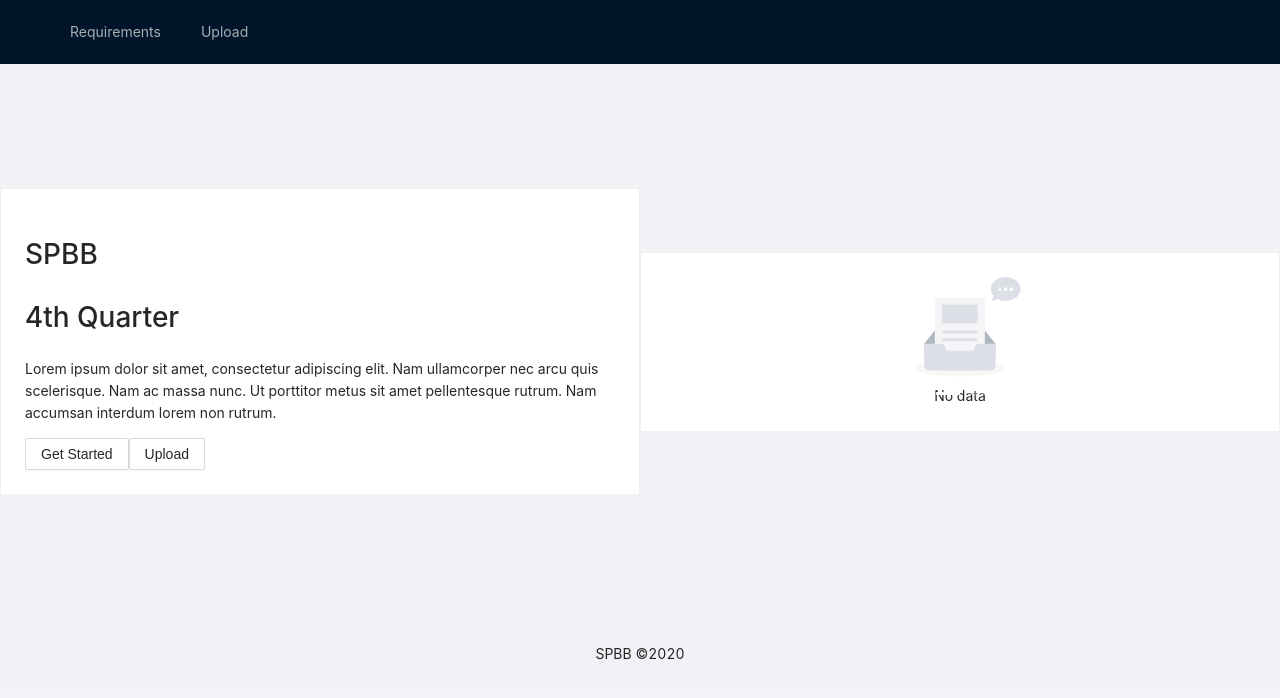
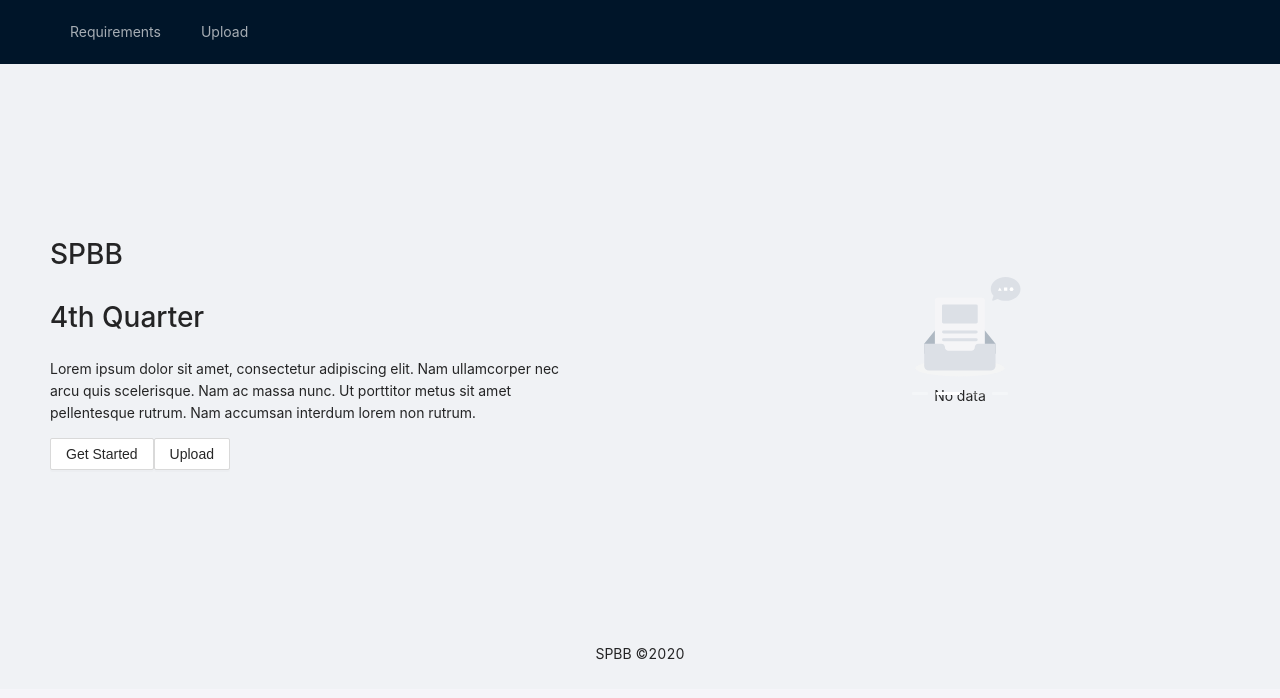
Before and after one commit to mzparulina/spbb, a React (Create React App) app: page / in a window 1280 px wide. Shown: the top 698 px of the page. Built offline with nearby package versions, Linux system fonts and the light colour scheme.

Commit message:
Fix error and warnings

```diff
--- a/src/App.js
+++ b/src/App.js
@@ -1,16 +1,15 @@
 import React from 'react';
-import { BrowserRouter as Router, Switch, Route } from 'react-router-dom';
+import { Router, Switch, Route } from 'react-router-dom';
 import { Layout, Menu } from 'antd';
 
 import routes from './routes';
 import history from './utils/history';
+
 const { Header, Footer } = Layout;
-// import './App.css';
 
 function App() {
   return (
     <Router history={history}>
-      <Switch>
       <Layout>
         <Header className="header">
           <Menu style={{ textAlign: 'right' }} theme="dark" mode="horizontal">
@@ -18,17 +17,14 @@ function App() {
             <Menu.Item key="2">Upload</Menu.Item>
           </Menu>
         </Header>
+        <Switch>
           {routes.map((route, i) => (
-            <Route
-              exact
-              key={i}
-              path={route.path}
-              component={route.component}
-            />
+            <Route key={i} path={route.path} component={route.component} />
           ))}
+        </Switch>
+
         <Footer style={{ textAlign: 'center' }}>SPBB ©2020</Footer>
       </Layout>
-      </Switch>
     </Router>
   );
 }
--- a/src/index.js
+++ b/src/index.js
@@ -6,12 +6,7 @@ import 'antd-mobile/dist/antd-mobile.css';
 import App from './App';
 import * as serviceWorker from './serviceWorker';
 
-ReactDOM.render(
-	<React.StrictMode>
-		<App />
-	</React.StrictMode>,
-	document.getElementById('root')
-);
+ReactDOM.render(<App />, document.getElementById('root'));
 
 // If you want your app to work offline and load faster, you can change
 // unregister() to register() below. Note this comes with some pitfalls.
--- a/src/pages/Home.js
+++ b/src/pages/Home.js
@@ -1,20 +1,15 @@
 import React from 'react';
 // import { Link } from 'react-router-dom';
 // import Header from 'components/Header';
-// import styled from 'styled-components';
-import { Row, Col, Carousel, Card, Button, Empty } from 'antd';
+import styled from 'styled-components';
+import { Row, Col, Carousel, Button, Empty } from 'antd';
 // import '../App.css';
 
-function onChange(a, b, c) {
-	console.log(a, b, c);
-}
-
-const contentStyle = {
-	height: '160px',
-	lineHeight: '160px',
-	textAlign: 'center',
-	// background: '#364d79',
-};
+const StyledIntro = styled.div`
+	background: transparent;
+	border: 0;
+	padding: 50px;
+`;
 
 const Home = (props) => {
 	return (
@@ -26,7 +21,7 @@ const Home = (props) => {
 				style={{ minHeight: '555px' }}
 			>
 				<Col span={12}>
-					<Card>
+					<StyledIntro>
 						<h1>SPBB</h1>
 						<h1>4th Quarter</h1>
 						<p>
@@ -38,10 +33,10 @@ const Home = (props) => {
 						</p>
 						<Button>Get Started</Button>
 						<Button>Upload</Button>
-					</Card>
+					</StyledIntro>
 				</Col>
 				<Col span={12}>
-					<Card>
+					<StyledIntro>
 						<Carousel autoplay>
 							<div>
 								<Empty />
@@ -56,7 +51,7 @@ const Home = (props) => {
 								<Empty />
 							</div>
 						</Carousel>
-					</Card>
+					</StyledIntro>
 				</Col>
 			</Row>
 		</div>
--- a/src/pages/Upload.js
+++ b/src/pages/Upload.js
@@ -1,5 +1,5 @@
 import React from 'react';
-import { Link } from 'react-router-dom';
+// import { Link } from 'react-router-dom';
 
 const Upload = (props) => {
 	return <div>Hello upload</div>;
```
Lines whose indentation alone changed are shown as unchanged.
